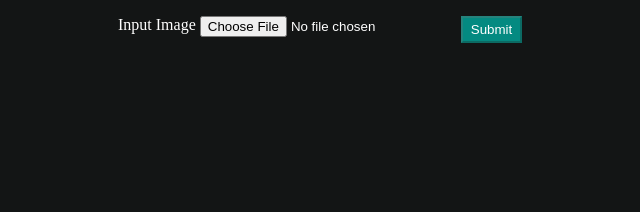
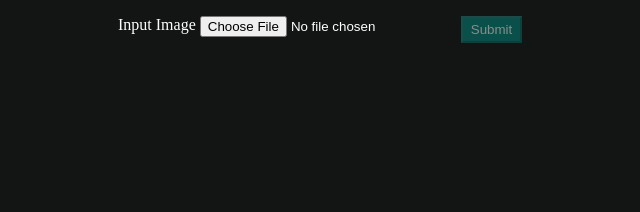
Before and after one commit to M3L6H/ascii-converter, a plain HTML site: page src/index.html in a window 1280 px wide. Shown: the whole page, without its empty margins (176-816 px from the left). Drawn offline with Linux system fonts and the light colour scheme.

Commit message:
chore: style disabled  button

```diff
--- a/src/styles.css
+++ b/src/styles.css
@@ -8,6 +8,11 @@
 body {
   background-color: #131515;
   color: white;
+}
+
+button:disabled,
+button[disabled] {
+  opacity: 0.5;
 }
 
 main {
```
